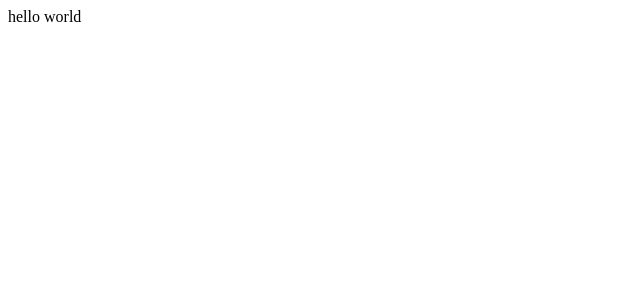
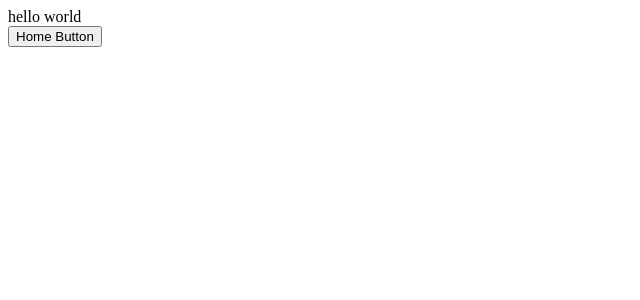
Before and after one commit to tenx96/react-ts-starter, a React app: page / in a window 1280 px wide. Shown: the top 300 px of the page, without its empty margins (0-640 px from the left). Built offline with nearby package versions, Linux system fonts and the light colour scheme.

Commit message:
feat : mf plugin

```diff
--- a/src/App.tsx
+++ b/src/App.tsx
@@ -1,6 +1,13 @@
 import React from "react";
+
+import Button from "./Button";
 const App: React.FC = () => {
-  return <div>hello world</div>;
+  return (
+    <div>
+      <div>hello world</div>
+      <Button />
+    </div>
+  );
 };
 
 export default App;
--- /dev/null
+++ b/src/Button.tsx
@@ -0,0 +1,7 @@
+import React from "react";
+
+const Button = () => {
+  return <button>Home Button</button>;
+};
+
+export default Button;
--- a/src/index.tsx
+++ b/src/index.tsx
@@ -1 +1 @@
-import "./bootstrap";
+import("./bootstrap");
--- a/tsconfig.json
+++ b/tsconfig.json
@@ -2,8 +2,8 @@
   "compilerOptions": {
     "allowSyntheticDefaultImports": true,
     "noImplicitAny": false,
-    "module": "es6",
-    "target": "es5",
+    "module": "esnext",
+    "target": "es6",
     "allowJs": true,
     "jsx" : "react",
     "moduleResolution": "node",
--- a/webpack.config.js
+++ b/webpack.config.js
@@ -12,6 +12,7 @@ const config = {
   entry: "./src/index.tsx",
   output: {
     path: path.resolve(__dirname, "dist"),
+    publicPath: "http://localhost:5000/",
   },
   devServer: {
     open: true,
@@ -26,17 +27,14 @@ const config = {
 
       },
       exposes: {
-
+        "./button" : "./src/Button"
       },
       shared: {
-        ...deps,
         react: {
           singleton: true,
-          eager: true,
           requiredVersion: deps.react,
         },
         "react-dom": {
-          eager : true,
           singleton: true,
           requiredVersion: deps["react-dom"],
         },
@@ -46,7 +44,7 @@ const config = {
       template: path.join(__dirname, "src", "index.html"),
     }),
 
-    // new MiniCssExtractPlugin(),
+    new MiniCssExtractPlugin(),
 
     // Add your plugins here
     // Learn more about plugins from https://webpack.js.org/configuration/plugins/
```
